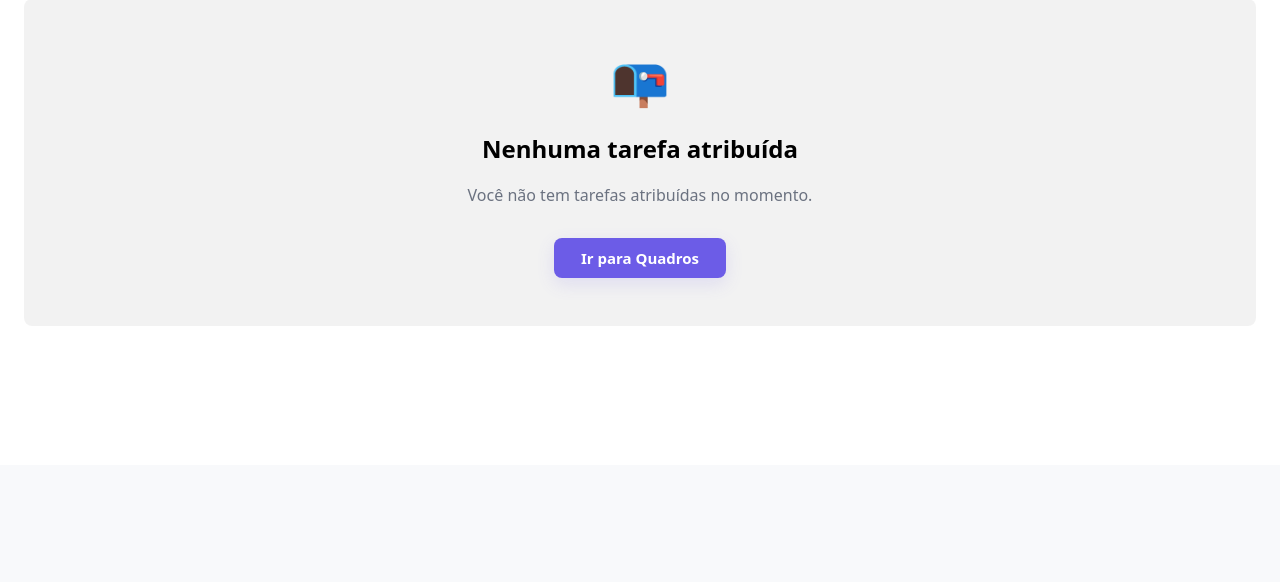
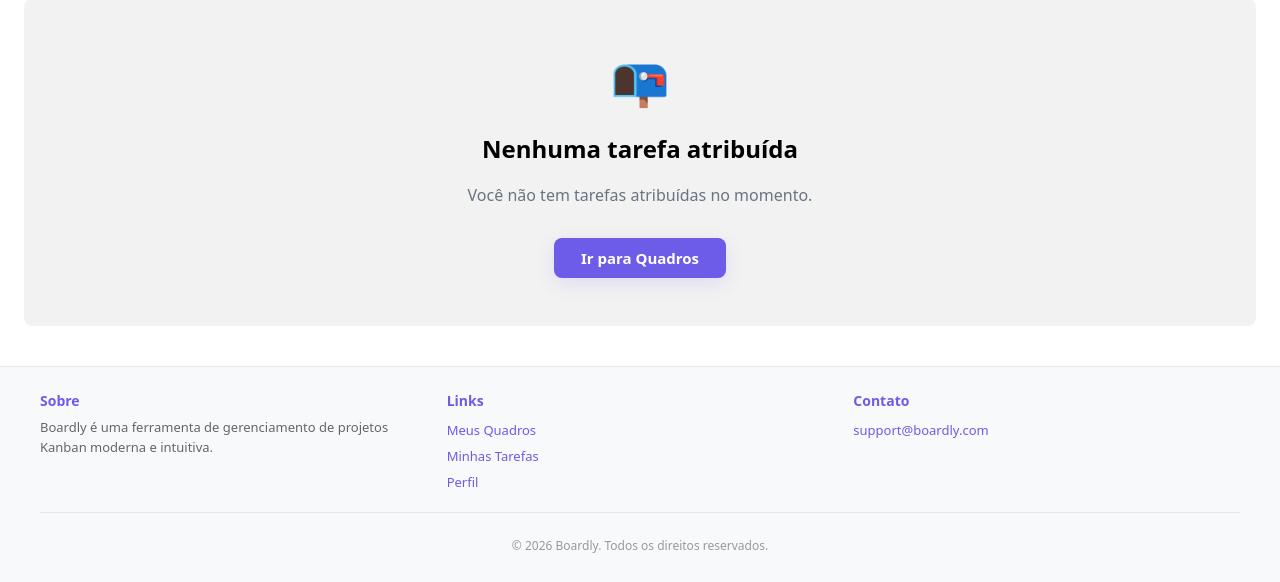
Before and after one commit to leovieirad/Projeto-Kanban, a Django app: template boards/templates/boards/my_tasks.html in a window 1280 px wide. Shown: the part 335-917 px from the top of the page. Before the commit the page ends 626 px from the top, so only its background shows below. Run offline with Django 3.2, Linux system fonts and the light colour scheme; the template is opened without the code that fills it, so the values that code supplies are empty.

Commit message:
Adicionando footer com informações sobre o projeto

```diff
--- a/boards/static/boards/styles.css
+++ b/boards/static/boards/styles.css
@@ -102,6 +102,82 @@ input:focus, textarea:focus {
   outline: none;
   box-shadow: 0 0 0 3px rgba(108,92,231,0.12);
   border-color: var(--primary);
+}
+
+/* ========== FOOTER ========== */
+.app-footer {
+  background: #f8f9fa;
+  border-top: 1px solid #e5e7eb;
+  margin-top: 40px;
+  padding: 24px 20px 16px;
+}
+
+body.dark-mode .app-footer {
+  background: #232529;
+  border-top: 1px solid #3a3b3f;
+}
+
+.footer-content {
+  max-width: 1200px;
+  margin: 0 auto 16px;
+  display: grid;
+  grid-template-columns: repeat(auto-fit, minmax(200px, 1fr));
+  gap: 20px;
+}
+
+.footer-section h4 {
+  font-size: 14px;
+  font-weight: 700;
+  margin: 0 0 8px 0;
+  color: var(--primary);
+}
+
+.footer-section p {
+  font-size: 13px;
+  line-height: 1.5;
+  color: #666;
+  margin: 0;
+}
+
+body.dark-mode .footer-section p {
+  color: #aaa;
+}
+
+.footer-section ul {
+  list-style: none;
+  padding: 0;
+  margin: 0;
+}
+
+.footer-section li {
+  margin: 4px 0;
+}
+
+.footer-section a {
+  color: var(--primary);
+  text-decoration: none;
+  font-size: 13px;
+  transition: all 0.2s ease;
+}
+
+.footer-section a:hover {
+  text-decoration: underline;
+  color: var(--primary-strong);
+}
+
+.footer-bottom {
+  max-width: 1200px;
+  margin: 0 auto;
+  padding-top: 12px;
+  border-top: 1px solid #e5e7eb;
+  text-align: center;
+  color: #999;
+  font-size: 12px;
+}
+
+body.dark-mode .footer-bottom {
+  border-top: 1px solid #3a3b3f;
+  color: #777;
 }
 
 /* Cabeçalho */
@@ -848,7 +924,7 @@ body.dark-mode .btn-new { color: #fff !important; background: var(--primary-stro
   margin-right: auto;
 }
 
-.board-column { width: 100%; min-width: 0; margin-bottom: 30px; }
+.board-column { width: 100%; min-width: 0; margin-bottom: 8px; }
 
 .col-header {
   padding: 12px 14px;
--- a/boards/templates/boards/base.html
+++ b/boards/templates/boards/base.html
@@ -66,6 +66,33 @@
 
 {% block content %}{% endblock %}
 
+<!-- Footer -->
+<footer class="app-footer">
+  <div class="footer-content">
+    <div class="footer-section">
+      <h4>Sobre</h4>
+      <p>Boardly é uma ferramenta de gerenciamento de projetos Kanban moderna e intuitiva.</p>
+    </div>
+    <div class="footer-section">
+      <h4>Links</h4>
+      <ul>
+        <li><a href="{% url 'boards:list' %}">Meus Quadros</a></li>
+        <li><a href="{% url 'boards:my_tasks' %}">Minhas Tarefas</a></li>
+        <li><a href="{% url 'boards:profile' %}">Perfil</a></li>
+      </ul>
+    </div>
+    <div class="footer-section">
+      <h4>Contato</h4>
+      <ul>
+        <li><a href="mailto:support@boardly.com">support@boardly.com</a></li>
+      </ul>
+    </div>
+  </div>
+  <div class="footer-bottom">
+    <p>&copy; 2026 Boardly. Todos os direitos reservados.</p>
+  </div>
+</footer>
+
 <script src="{% static 'boards/theme.js' %}"></script>
 
 <!-- Desaparecer notificações -->
```
